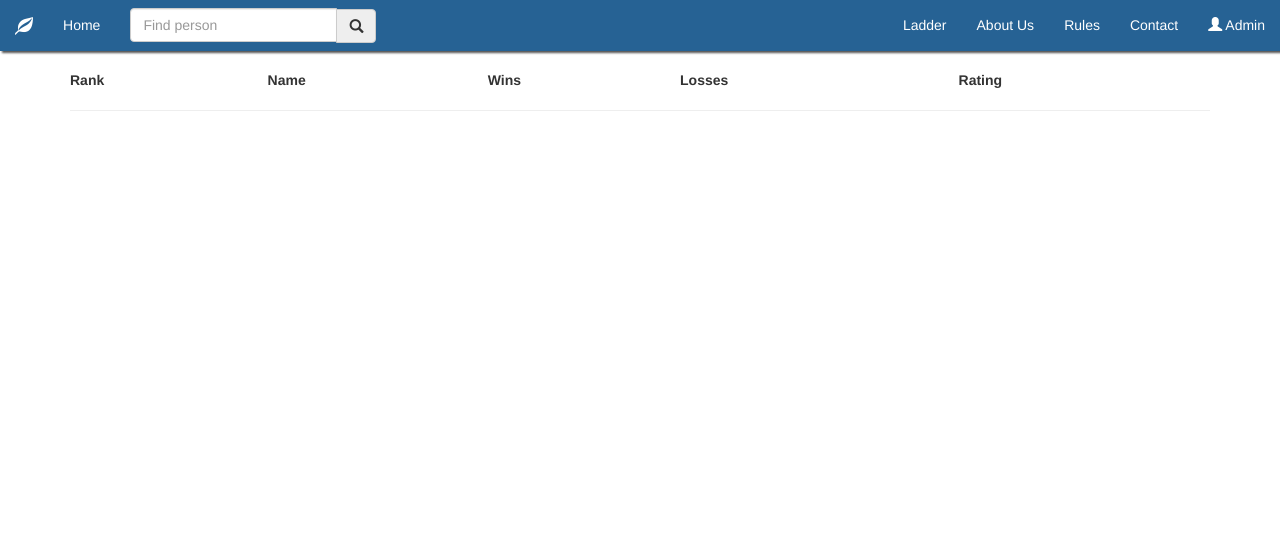
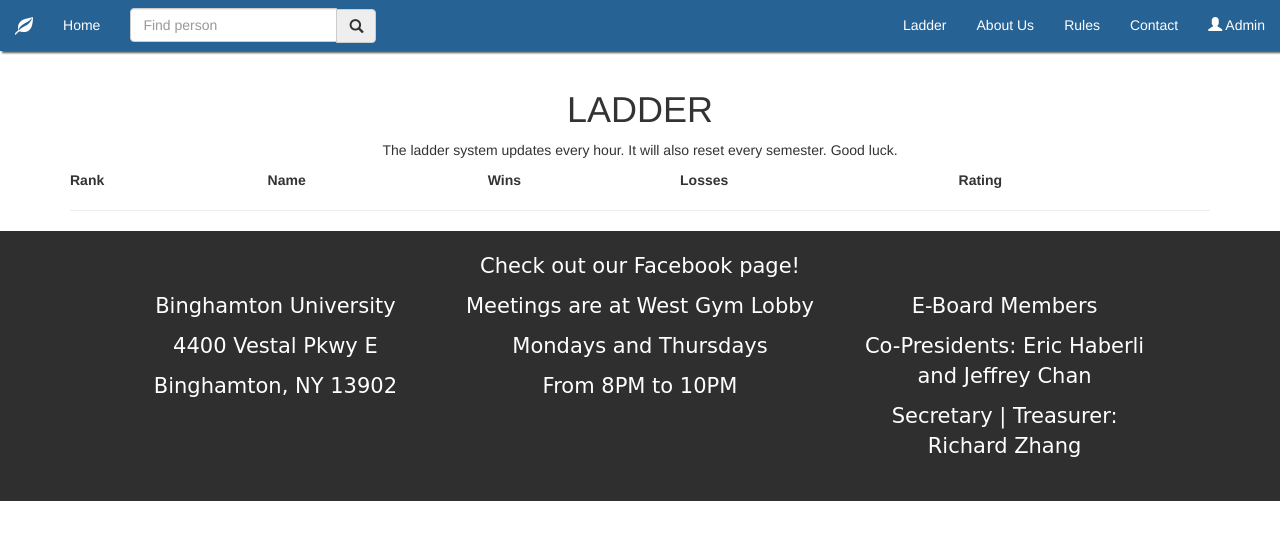
Before and after one commit to Binghamton-University-Table-Tennis/website, a Django app: page /ladder in a window 1280 px wide. Shown: the top 540 px of the page. Run offline with Django 3.2, Linux system fonts and the light colour scheme; data that the repository does not hold is empty; some libraries are stand-ins or nearby versions.

Commit message:
Added static footer to ladder page, highlights pointed row in table

```diff
--- a/src/templates/ladder.html
+++ b/src/templates/ladder.html
@@ -3,10 +3,14 @@
 
 {% block content %}
 
+<div class="text-center">
+  <h1>LADDER</h1>
+  <p>The ladder system updates every hour. It will also reset every semester. Good luck.</p>
+</div>
 <div class="container">
-  <table id="rankTable" style="width:100%">
+  <table class="table-hover" id="rankTable" style="width:100%">
 
-    <tr>
+    <tr class>
       <th>Rank</th>
       <th>Name</th>
       <th>Wins</th>
@@ -25,8 +29,31 @@
 
   </table>
 
+
   <hr>
 
 </div>
 
+<footer class="container-fluid text-center footer-settings">
+  <div><p>Check out our Facebook page!</p></div>
+  <div class"container">
+    <div class="container col-sm-1"></div>
+    <div class="container col-sm-3">
+      <p>Binghamton University</p>
+      <p>4400 Vestal Pkwy E</p>
+      <p>Binghamton, NY 13902</p>
+    </div>
+    <div class="container col-sm-4">
+      <p>Meetings are at West Gym Lobby</p>
+      <p>Mondays and Thursdays</p>
+      <p>From 8PM to 10PM</p>
+    </div>
+    <div class="container col-sm-3">
+      <p>E-Board Members</p>
+      <p>Co-Presidents: Eric Haberli and Jeffrey Chan</p>
+      <p>Secretary | Treasurer: Richard Zhang</p>
+    </div>
+    <div class="container col-sm-1"></div>
+  </div>
+</footer>
 {% endblock %}
```
